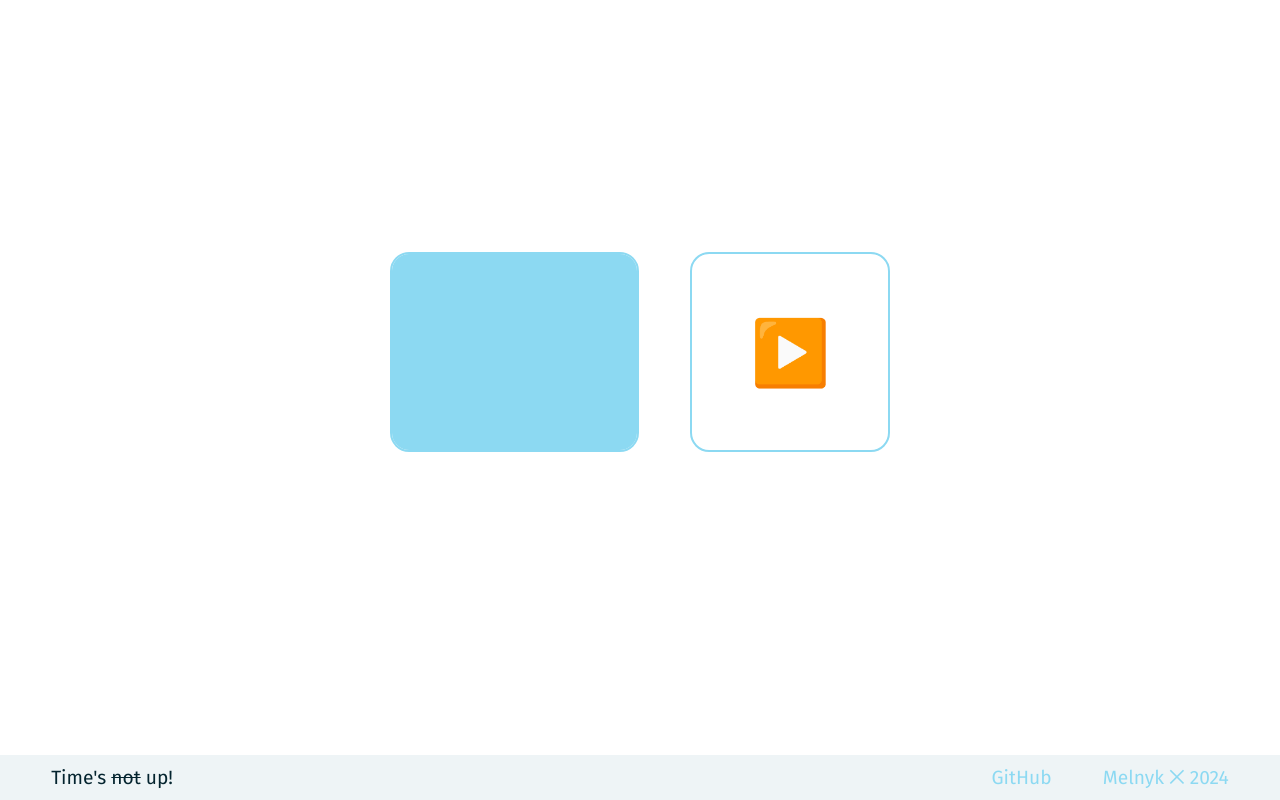
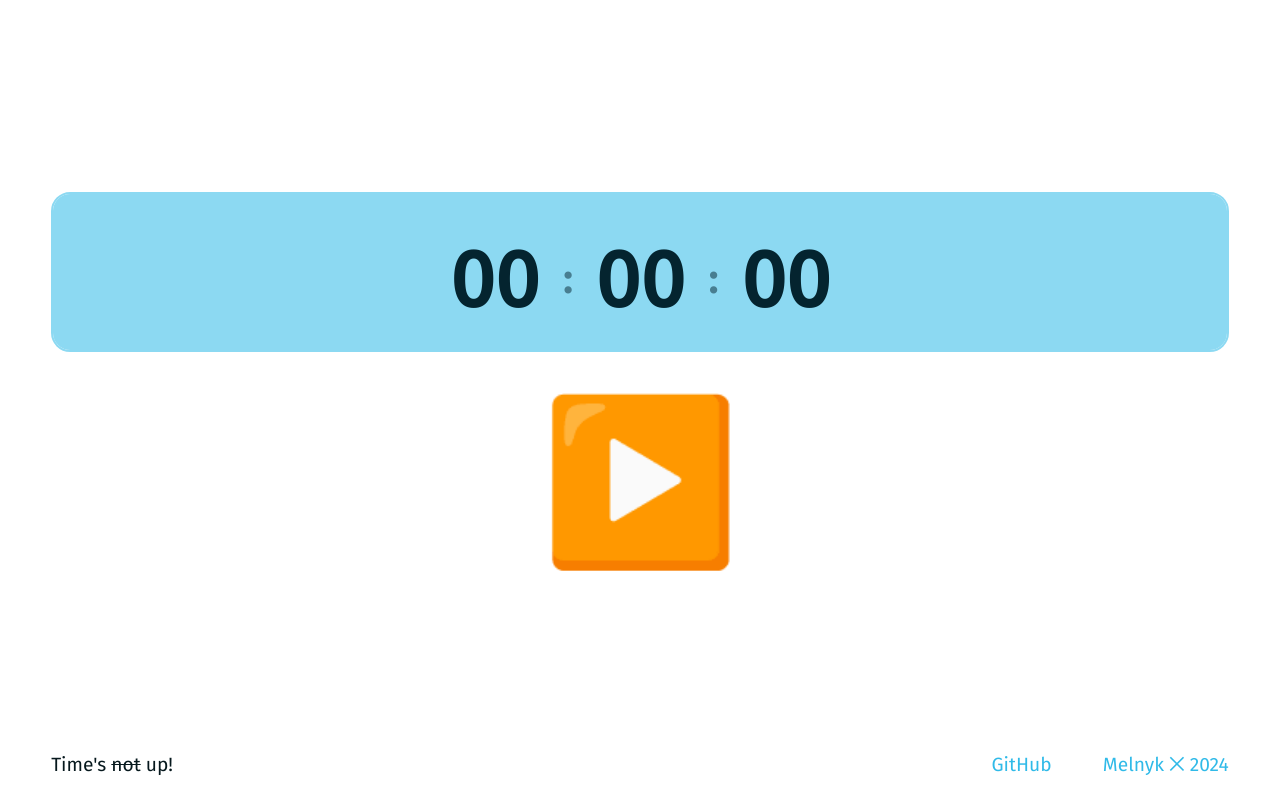
Before and after one commit to rom-melnyk/timer, a Vue app: page / in a window 1280 px wide. Both pictures are taken after a click on the button "▶️". Built offline with nearby package versions, Linux system fonts and the light colour scheme.

Commit message:
Improve styling

```diff
--- a/src/scripts/components/AppFooter.vue
+++ b/src/scripts/components/AppFooter.vue
@@ -1,13 +1,8 @@
 <template>
-  <footer class="
-    flex flex-row px-8 py-2
-    text-xs whitespace-nowrap
-    bg-surface-high-light dark:bg-surface-high-dark
-    text-on-surface-high-light dark:text-on-surface-high-dark
-  ">
+  <footer class="flex flex-row px-8 pb-4 text-xs whitespace-nowrap">
     <span class="mr-8 flex-1">Time's <s>not</s> up!</span>
-    <a href="https://github.com/rom-melnyk/timer" class="interactive mr-8">GitHub</a>
-    <a href="https://melnyk.site" class="interactive">Melnyk ⨉ 2024</a>
+    <a href="https://github.com/rom-melnyk/timer" class="mr-8">GitHub</a>
+    <a href="https://melnyk.site">Melnyk ⨉ 2024</a>
   </footer>
 </template>
 
--- a/src/scripts/components/ProgressDone.vue
+++ b/src/scripts/components/ProgressDone.vue
@@ -1,5 +1,13 @@
 <template>
-  <div class="progress-container big-text-container">{{ elapsedMsg }}</div>
+  <div class="progress-done">
+    <span class="time">{{ time.h }}</span>
+    <span class="separator">:</span>
+    <span class="time">{{ time.m }}</span>
+    <span class="separator">:</span>
+    <span class="time">{{ time.s }}</span>
+
+    <span class="elapsed">elapsed</span>
+  </div>
 </template>
 
 <script lang="ts">
@@ -10,9 +18,7 @@ import { formatHms } from "../timer/utils"
 export default defineComponent({
   name: "ProgressDone",
   setup() {
-    const { h, m, s } = formatHms(timer.durationHms)
-    const elapsedMsg = `${h}:${m}:${s} elapsed`
-    return { elapsedMsg }
+    return { time: formatHms(timer.durationHms) }
   }
 })
 </script>
--- a/src/scripts/components/ProgressRunning.vue
+++ b/src/scripts/components/ProgressRunning.vue
@@ -1,7 +1,11 @@
 <template>
-  <div class="progress-container with-border big-text-container">
+  <div class="progress-container">
     <div class="progress-running" :style="{ width: `${progress}%` }"></div>
-    <span>{{ time }}</span>
+    <span class="time">{{ time.h }}</span>
+    <span class="separator w-4">:</span>
+    <span class="time">{{ time.m }}</span>
+    <span class="separator w-4">:</span>
+    <span class="time">{{ time.s }}</span>
   </div>
 </template>
 
@@ -13,27 +17,9 @@ import { formatHms, secondsToHms } from "../timer/utils"
 export default defineComponent({
   name: "ProgressRunning",
   setup() {
-    const time = computed(() => {
-        const { h, m, s } = formatHms(secondsToHms(timer.seconds.value))
-        return `${h}:${m}${timer.seconds.value % 2 === 0 ? ":" : "."}${s}`;
-      }
-    )
+    const time = computed(() => formatHms(secondsToHms(timer.seconds.value)))
     const progress = computed(() => Math.floor((timer.progress.value) * 100 * 100) / 100)
     return { time, progress }
   }
 })
 </script>
-
-<style scoped>
-.progress-container {
-  @apply relative overflow-hidden;
-  @apply border-accent-light dark:border-accent-dark;
-  @apply text-on-accent-light dark:text-on-accent-dark;
-
-  .progress-running {
-    @apply absolute inset-0;
-    @apply transition-all;
-    @apply bg-accent-light dark:bg-accent-dark;
-  }
-}
-</style>
--- a/src/scripts/components/TimeInput.vue
+++ b/src/scripts/components/TimeInput.vue
@@ -1,11 +1,11 @@
 <template>
   <div class="time-input">
     <div class="hms-input whitespace-nowrap text-center">
-      <input type="number" min="0" maxlength="99" v-model="hms.h" class="with-border big-text-container">
-      <span class="separator">:</span>
-      <input type="number" min="0" maxlength="59" v-model="hms.m" class="with-border big-text-container">
-      <span class="separator">:</span>
-      <input type="number" min="0" maxlength="59" v-model="hms.s" class="with-border big-text-container">
+      <input type="number" min="0" maxlength="99" v-model="hms.h">
+      <span class="separator w-8">:</span>
+      <input type="number" min="0" maxlength="59" v-model="hms.m">
+      <span class="separator w-8">:</span>
+      <input type="number" min="0" maxlength="59" v-model="hms.s">
     </div>
     <div class="previous-values">
       <span v-for="t in previousValues">t</span>
@@ -64,21 +64,3 @@ export default defineComponent({
   }
 })
 </script>
-
-<style scoped>
-.hms-input {
-  * {
-    @apply align-middle font-bold;
-  }
-
-  input {
-    @apply aspect-square;
-  }
-
-  .separator {
-    /* The `font-size: calc(var() * 1)` required; otherwise does not work. */
-    @apply text-[calc(var(--input-font-size)*.75)] px-[1em];
-    @apply text-accent-light dark:text-accent-dark;
-  }
-}
-</style>
--- a/src/scripts/components/TimerApp.vue
+++ b/src/scripts/components/TimerApp.vue
@@ -1,18 +1,18 @@
 <template>
   <div class="timer-app h-full flex flex-col items-stretch">
-    <main class="timer-container flex-1 flex flex-row flex-wrap justify-center items-center px-8">
+    <main class="timer-container flex-1 flex flex-col justify-center items-center px-8">
       <template v-if="state.state === 'Idle'">
         <TimeInput v-model="hms" />
         <div class="controls">
-          <button @click="startTimer" class="with-border big-text-container">▶️</button>
+          <button @click="startTimer">▶️</button>
         </div>
       </template>
 
       <template v-if="state.state === 'Running'">
         <ProgressRunning />
         <div class="controls">
-          <button v-if="isRunning" @click="pauseTimer" class="with-border big-text-container">⏸️</button>
-          <button v-if="!isRunning" @click="resumeTimer" class="with-border big-text-container">▶️</button>
+          <button v-if="isRunning" @click="pauseTimer">⏸️</button>
+          <button v-if="!isRunning" @click="resumeTimer">▶️</button>
           <!-- TODO 🔁 -->
         </div>
       </template>
@@ -20,7 +20,7 @@
       <template v-if="state.state === 'Done'">
         <ProgressDone />
         <div class="controls">
-          <button @click="resetTimer" class="with-border big-text-container">✅</button>
+          <button @click="resetTimer">✅</button>
           <!-- TODO 🔁 -->
         </div>
       </template>
@@ -83,18 +83,3 @@ export default defineComponent({
   }
 })
 </script>
-
-<style scoped>
-.timer-container {
-  & > *:first-child {
-    @apply mr-8 mb-8;
-  }
-
-  & > .controls {
-    @apply mb-8;
-  }
-  button {
-    @apply aspect-square;
-  }
-}
-</style>
--- /dev/null
+++ b/src/styles/components.css
@@ -0,0 +1,36 @@
+input {
+  @apply inline-block outline-0 cursor-pointer transition-colors;
+  @apply overflow-hidden border-2 rounded-xl;
+
+  @apply h-[var(--input-size)] aspect-square;
+  /* The `font-size: calc(var() * 1)` required; otherwise does not work. */
+  @apply leading-[var(--input-size)] text-[calc(var(--input-font-size)*1)] text-center font-bold;
+
+  @apply bg-transparent;
+  @apply text-accent-light dark:text-accent-dark;
+  @apply border-accent-light dark:border-accent-dark;
+
+  &:hover, &:active, &:focus {
+    @apply bg-surface-high-light dark:bg-surface-high-dark;
+    @apply text-accent-high-light dark:text-accent-high-dark;
+    @apply border-accent-high-light dark:border-accent-high-dark;
+  }
+}
+
+button {
+  @apply inline-block outline-0 border-0 bg-transparent cursor-pointer transition-opacity;
+  @apply text-[calc(var(--input-size)*1)] leading-none;
+
+  &:hover, &:active, &:focus {
+    @apply opacity-80;
+  }
+}
+
+a {
+  @apply outline-0 cursor-pointer transition-colors;
+  @apply text-accent-high-light dark:text-accent-high-dark;
+
+  &:hover, &:active, &:focus {
+    @apply text-accent-light dark:text-accent-dark;
+  }
+}
--- a/src/styles/index.css
+++ b/src/styles/index.css
@@ -1,10 +1,14 @@
 @import "./tailwind.css"; /* Must be imported 1st; otherwise `@apply` won't work in other files! */
 @import url("https://fonts.googleapis.com/css2?family=Fira+Sans:wght@400&display=swap");
+@import "components.css";
+@import "time-input.css";
+@import "progress-container.css";
+@import "time-notataion.css";
 
 :root {
   --base-font-size: min(4vmin, 2vmax);
-  --input-size: min(25vmin, 25vmax);
-  --input-font-size: min(8vmin, 8vmax);
+  --input-size: 20vmin;
+  --input-font-size: 10vmin;
 }
 
 * {
@@ -18,35 +22,12 @@ html, body {
   @apply bg-surface-light dark:bg-surface-dark text-on-surface-light dark:text-on-surface-dark;
 }
 
-button, input {
-  @apply inline-block outline-0 cursor-pointer transition-colors;
+.timer-container {
+  & > * {
+    @apply shrink;
+  }
 
-  @apply bg-transparent;
-  @apply text-accent-light dark:text-accent-dark;
-  @apply border-accent-light dark:border-accent-dark;
-
-  &:hover, &:active, &:focus {
-    @apply bg-surface-high-light dark:bg-surface-high-dark;
-    @apply text-accent-high-light dark:text-accent-high-dark;
-    @apply border-accent-high-light dark:border-accent-high-dark;
+  & > *:first-child {
+    @apply mb-8;
   }
 }
-
-a {
-  @apply outline-0 cursor-pointer transition-colors;
-  @apply text-accent-light dark:text-accent-dark;
-
-  &:hover, &:active, &:focus, &:visited {
-    @apply text-accent-high-light dark:text-accent-high-dark;
-  }
-}
-
-.big-text-container {
-  @apply h-[var(--input-size)];
-  /* The `font-size: calc(var() * 1)` required; otherwise does not work. */
-  @apply leading-[var(--input-size)] text-[calc(var(--input-font-size)*1)] text-center font-bold;
-}
-
-.with-border {
-  @apply overflow-hidden border-2 rounded-xl;
-}
--- /dev/null
+++ b/src/styles/progress-container.css
@@ -0,0 +1,31 @@
+.progress-container, .progress-done {
+  @apply relative;
+
+  @apply h-[var(--input-size)] w-full overflow-hidden;
+  /* The `font-size: calc(var() * 1)` required; otherwise does not work. */
+  @apply leading-[var(--input-size)] text-[calc(var(--input-font-size)*1)] text-center font-bold;
+}
+
+.progress-container {
+  @apply border-2 rounded-xl border-accent-light dark:border-accent-dark;
+
+  .progress-running {
+    @apply absolute inset-[-1px];
+    @apply transition-all;
+    @apply bg-accent-light dark:bg-accent-dark;
+  }
+
+  span {
+    @apply relative z-10;
+  }
+}
+
+.progress-done {
+  @apply border-2 rounded-xl border-on-accent-light/50 dark:border-on-accent-dark/50;
+
+  .elapsed {
+    @apply absolute bottom-1 right-2 lg:bottom-3 lg:right-4;
+    @apply text-base leading-none;
+    @apply text-on-accent-light/50 dark:text-on-accent-dark/50;
+  }
+}
--- /dev/null
+++ b/src/styles/time-input.css
@@ -0,0 +1,5 @@
+.hms-input {
+  * {
+    @apply align-middle;
+  }
+}
--- /dev/null
+++ b/src/styles/time-notataion.css
@@ -0,0 +1,13 @@
+.time, .separator {
+  @apply inline-block text-center align-middle font-bold;
+}
+
+.time {
+  @apply w-[1.5em];
+  @apply text-on-accent-light dark:text-on-accent-dark;
+}
+
+.separator {
+  @apply min-w-4 text-[calc(var(--input-font-size)*.5)];
+  @apply text-on-accent-light/50 dark:text-on-accent-dark/50;
+}
--- a/tailwind.config.js
+++ b/tailwind.config.js
@@ -14,7 +14,7 @@ module.exports = {
         "light": "hsl(195, 80%, 75%)",
         "dark": "#54d7f3",
         high: {
-          "light": "hsl(195, 90%, 65%)",
+          "light": "hsl(195, 80%, 55%)",
           "dark": "#001f25",
         },
       },
@@ -22,7 +22,7 @@ module.exports = {
         "light": "hsl(195, 3%, 100%)",
         "dark": "#001f25",
         high: {
-          "light": "hsl(195, 30%, 95%)",
+          "light": "hsl(195, 50%, 95%)",
           "dark": "#001f25",
         },
       },
```
